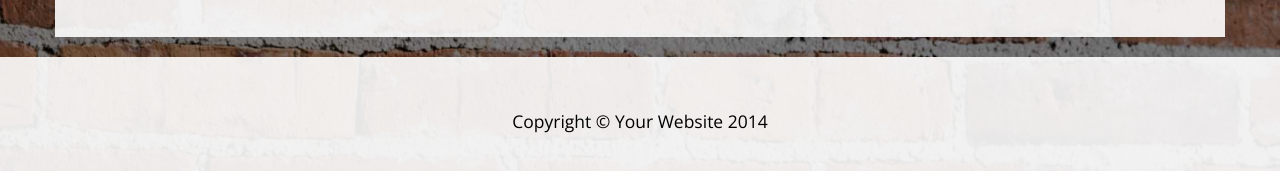
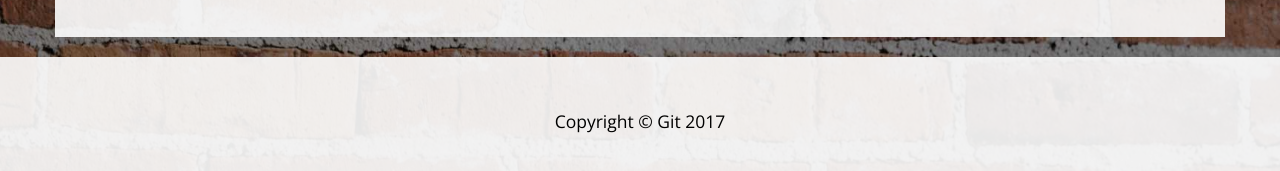
Before and after one commit to gseame/learnablegit, a plain HTML site: page index.html in a window 1280 px wide. Shown: the part 1824-1995 px from the top of the page. Drawn offline with nearby package versions, Linux system fonts and the light colour scheme.

Commit message:
change footer text

```diff
--- a/index.html
+++ b/index.html
@@ -157,7 +157,7 @@
         <div class="container">
             <div class="row">
                 <div class="col-lg-12 text-center">
-                    <p>Copyright &copy; Your Website 2014</p>
+                    <p>Copyright &copy; Git 2017</p>
                 </div>
             </div>
         </div>
```
